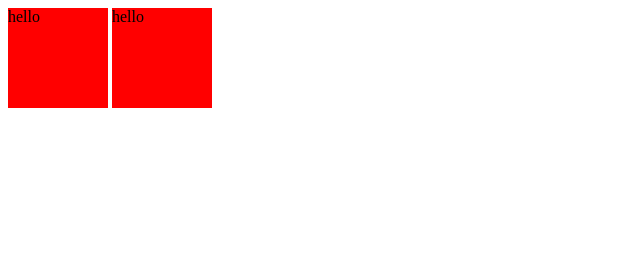
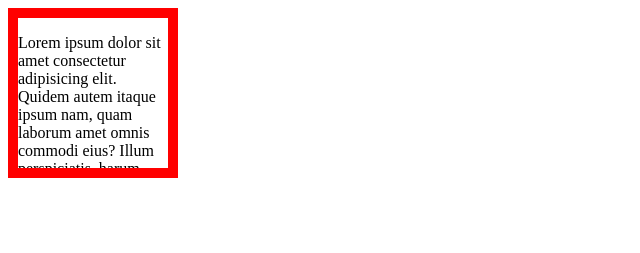
Before and after one commit to juheedhone/learning-HTML, a plain HTML site: page index.html in a window 1280 px wide. Shown: the whole page, without its empty margins (0-640 px from the left). Drawn offline with Linux system fonts and the light colour scheme.

Commit message:
overflowing

```diff
--- a/css/style.css
+++ b/css/style.css
@@ -1,20 +1,6 @@
-*,
-*::before,
-*::after {
-  box-sizing: border-box;
+.box {
+  border: 10px solid red;
+  width: 150px;
+  height: 150px;
+  overflow: auto;
 }
-
-.body {
-  margin: 10px;
-}
-
-.box::before {
-  content: "hello";
-}
-
-.box {
-  width: 100px;
-  height: 100px;
-  background-color: red;
-  display: inline-block;
-}
--- a/index.html
+++ b/index.html
@@ -7,8 +7,13 @@
     <link rel="stylesheet" href="css/style.css" />
   </head>
   <body>
-    <div class="box"></div>
-    <div class="box"></div>
+    <div class="box">
+      <p>
+        Lorem ipsum dolor sit amet consectetur adipisicing elit. Quidem autem
+        itaque ipsum nam, quam laborum amet omnis commodi eius? Illum
+        perspiciatis, harum voluptates quae labore quos eveniet repudiandae ad?
+        Veritatis!
+      </p>
     </div>
   </body>
 </html>
```
